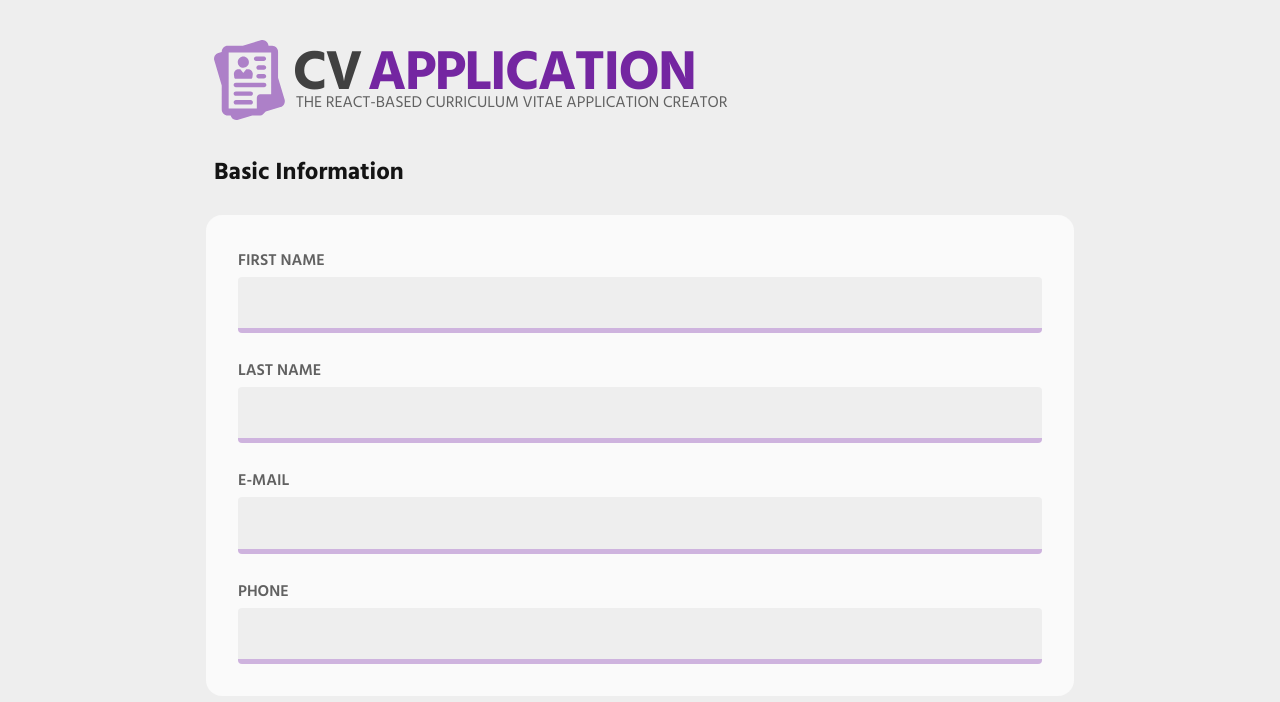
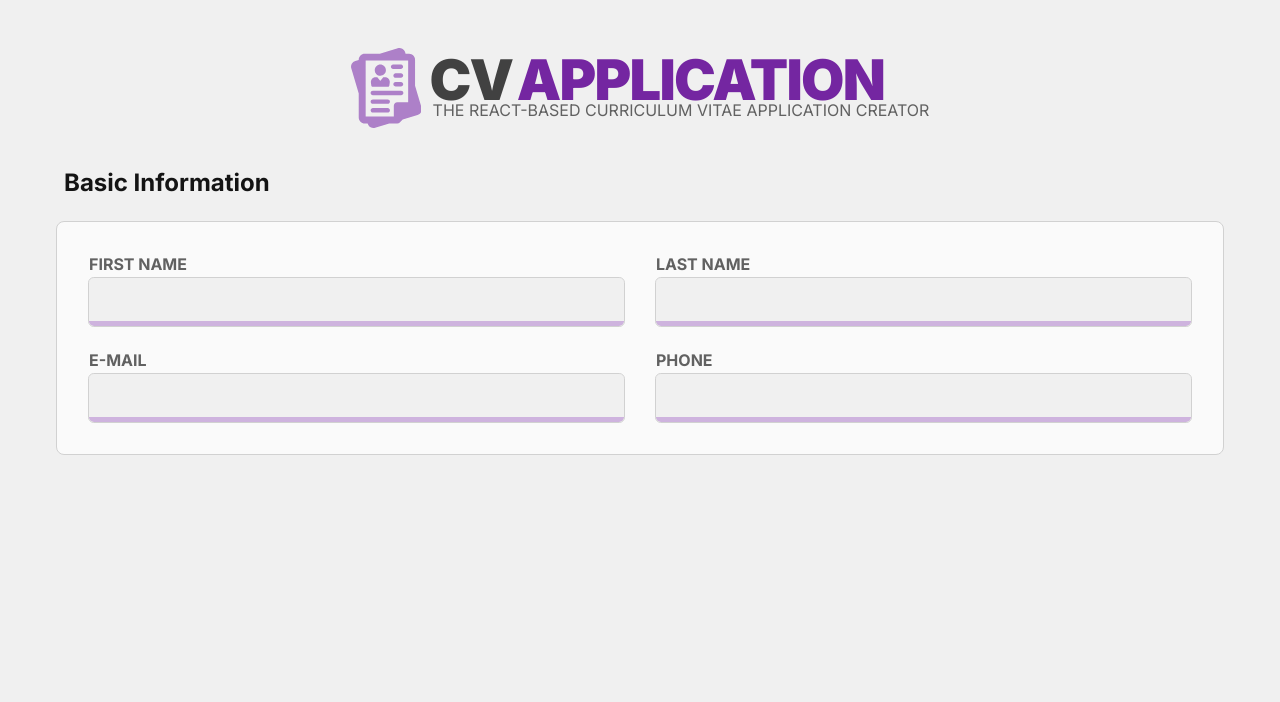
Before and after one commit to bmilcs/odin-cv-application, a React (Create React App) app: page / in a window 1280 px wide. Shown: the top 702 px of the page. Built offline with nearby package versions, Linux system fonts and the light colour scheme.

Commit message:
Fix styling for app, header & index

```diff
--- a/src/styles/App.css
+++ b/src/styles/App.css
@@ -1,6 +1,6 @@
 .app-container {
   margin: 1rem auto;
-  max-width: 900px;
+  max-width: 1200px;
   padding: 1rem;
   /* border-radius: var(--border-radius-900); */
 }
--- a/src/styles/Header.css
+++ b/src/styles/Header.css
@@ -1,9 +1,10 @@
 header {
   display: flex;
   align-items: center;
+  justify-content: center;
   gap: 0.5rem;
 
-  padding: 0.5rem;
+  padding: 1rem;
 }
 
 svg {
--- a/src/styles/Index.css
+++ b/src/styles/Index.css
@@ -9,13 +9,14 @@
 }
 
 :root {
-  --ff-main: "Inter", sans-serif;
+  --ff-main-2: "Inter", sans-serif;
   --ff-main: "Hind Siliguri", sans-serif;
 
   --clr-neutral-900: #141414;
   --clr-neutral-800: #414141;
   --clr-neutral-700: #616161;
-  --clr-neutral-200: #eeeeee;
+  --clr-neutral-300: #d1d1d1;
+  --clr-neutral-200: #f0f0f0;
   --clr-neutral-100: #fafafa;
   --clr-primary-50: #ebe0f2;
   --clr-primary-100: #ceb3de;
@@ -32,12 +33,23 @@
   --clr-primary-A400: #7f2bff;
   --clr-primary-A700: #7012ff;
 
-  --border-radius-100: 0.25rem;
-  --border-radius-900: 1rem;
+  --border-radius-100: 0.3rem;
+  --border-radius-900: 0.5rem;
+
+  --box-shadow-100: 0 1px 3px rgba(0, 0, 0, 0.12), 0 1px 2px rgba(0, 0, 0, 0.24);
+  --box-shadow-200: 0 3px 6px rgba(0, 0, 0, 0.16), 0 3px 6px rgba(0, 0, 0, 0.23);
+  --box-shadow-300: 0 10px 20px rgba(0, 0, 0, 0.19),
+    0 6px 6px rgba(0, 0, 0, 0.23);
+  --box-shadow-400: 0 14px 28px rgba(0, 0, 0, 0.25),
+    0 10px 10px rgba(0, 0, 0, 0.22);
+  --box-shadow-500: 0 19px 38px rgba(0, 0, 0, 0.3),
+    0 15px 12px rgba(0, 0, 0, 0.22);
+  --box-shadow-600: 0 14px 28px rgba(0, 0, 0, 0.25),
+    0 10px 10px rgba(0, 0, 0, 0.22);
 }
 
 body {
-  font-family: var(--ff-main);
+  font-family: var(--ff-main-2);
   color: var(--clr-neutral-800);
   background: var(--clr-neutral-200);
 }
```
